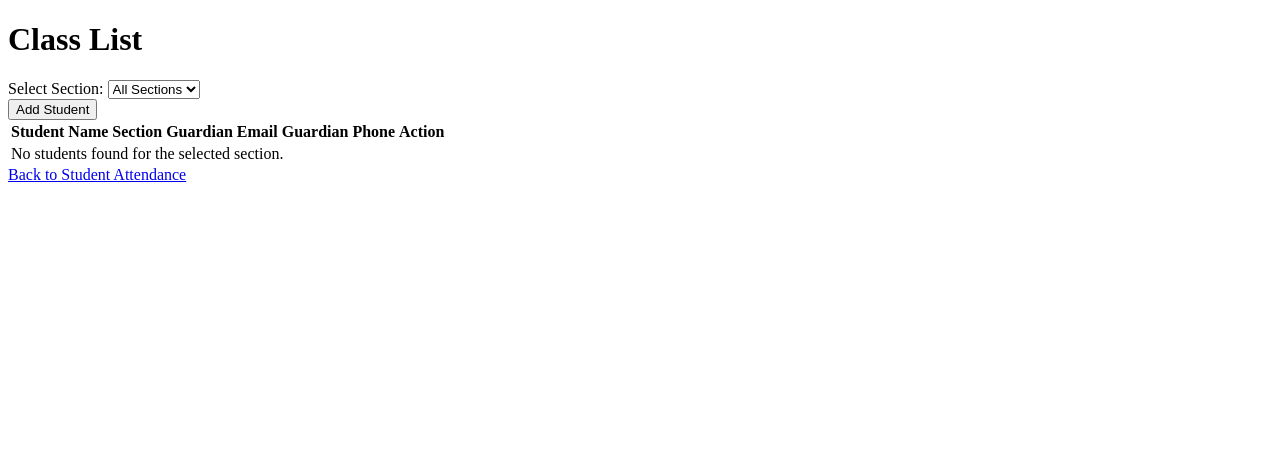
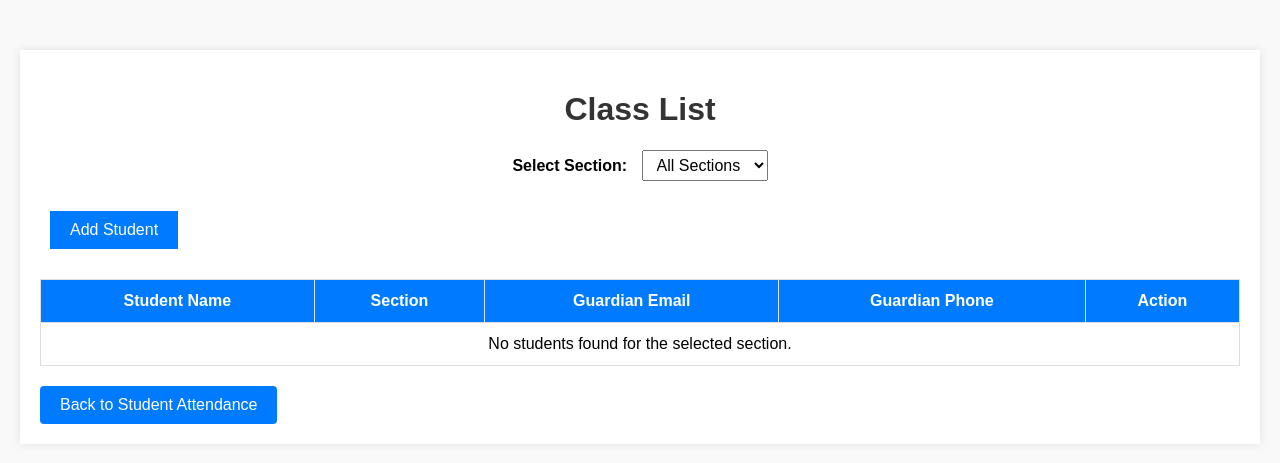
Before and after one commit to SolidariosAlenRoy/Attendance-management-system, a PHP site: page /classlist.php in a window 1280 px wide. Shown: the top 463 px of the page. Run offline with PHP 8.4, Linux system fonts and the light colour scheme; data that the repository does not hold is empty.

Commit message:
Added css in classlist file and trying to fix the slection subject but failed, fck

```diff
--- a/classlist.php
+++ b/classlist.php
@@ -28,6 +28,110 @@ $result = mysqli_stmt_get_result($stmt);
     <meta charset="UTF-8">
     <meta name="viewport" content="width=device-width, initial-scale=1.0">
     <title>Class List</title>
+    <style>
+        /* General styling */
+body {
+    font-family: Arial, sans-serif;
+    background-color: #f9f9f9;
+    margin: 0;
+    padding: 0;
+}
+
+.container {
+    max-width: 1200px;
+    margin: 50px auto;
+    padding: 20px;
+    background-color: #fff;
+    box-shadow: 0 0 10px rgba(0, 0, 0, 0.1);
+}
+
+h1 {
+    text-align: center;
+    color: #333;
+}
+
+/* Form styling */
+form {
+    margin-bottom: 20px;
+    text-align: center;
+}
+
+label {
+    font-weight: bold;
+    margin-right: 10px;
+}
+
+select {
+    padding: 5px 10px;
+    font-size: 16px;
+}
+
+button {
+    padding: 10px 20px;
+    font-size: 16px;
+    background-color: #007bff;
+    color: white;
+    border: none;
+    cursor: pointer;
+    margin: 10px;
+}
+
+button:hover {
+    background-color: #0056b3;
+}
+
+/* Table styling */
+table {
+    width: 100%;
+    border-collapse: collapse;
+    margin-top: 20px;
+}
+
+table, th, td {
+    border: 1px solid #ddd;
+}
+
+th, td {
+    padding: 12px;
+    text-align: center;
+}
+
+th {
+    background-color: #007bff;
+    color: white;
+}
+
+.back-link {
+    display: inline-block;
+    margin-top: 20px;
+    text-decoration: none;
+    background-color: #007bff;
+    color: white;
+    padding: 10px 20px;
+    border-radius: 4px;
+}
+
+.back-link:hover {
+    background-color: #0056b3;
+}
+
+/* Responsive Design */
+@media (max-width: 768px) {
+    table, th, td {
+        font-size: 14px;
+    }
+
+    button, .back-link {
+        font-size: 14px;
+        padding: 8px 15px;
+    }
+
+    .container {
+        padding: 10px;
+    }
+}
+
+    </style>
 </head>
 <body>
     <div class="container">
```
Also changed, not shown: savedraft.php (+28 -35 lines).
